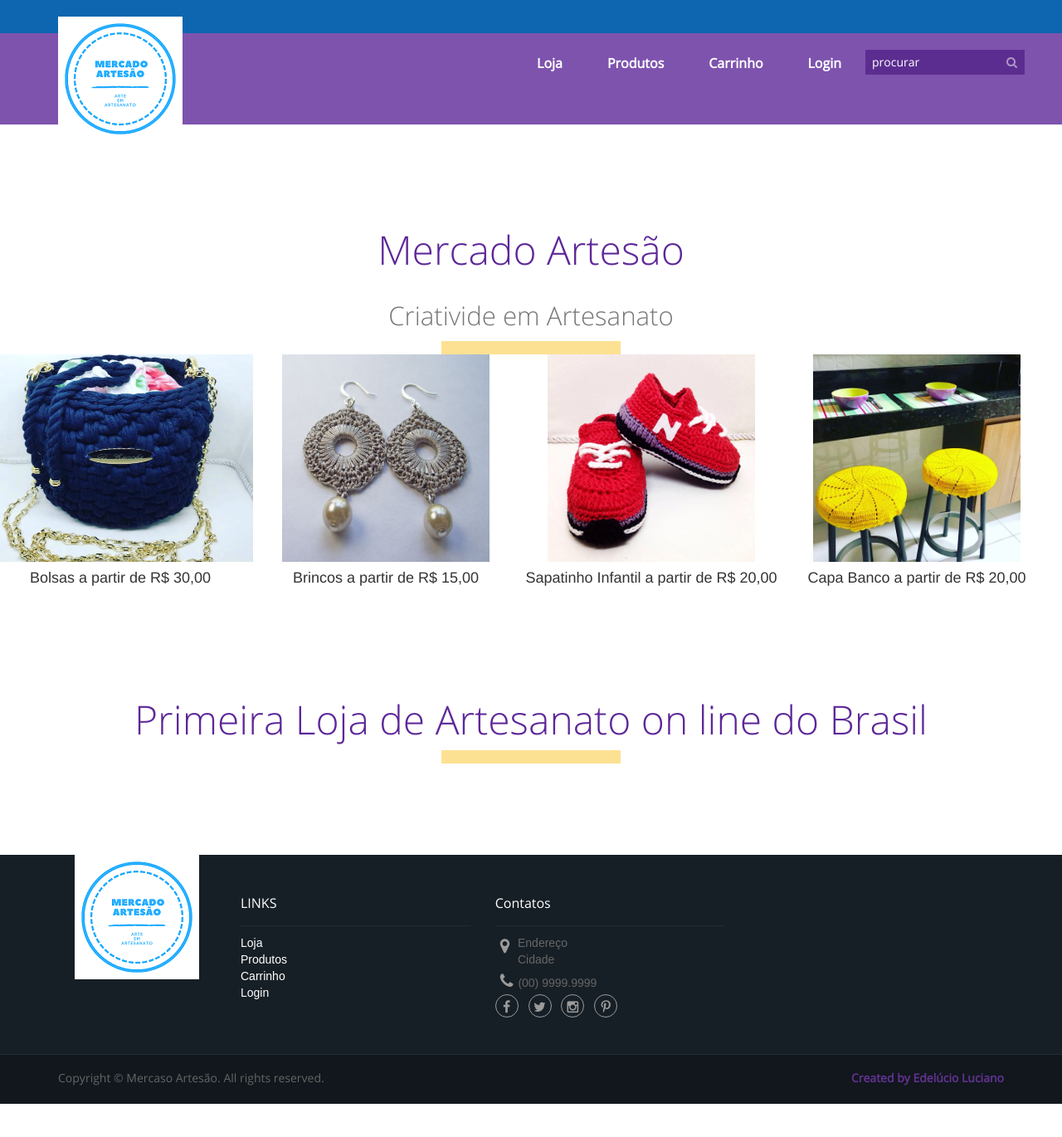
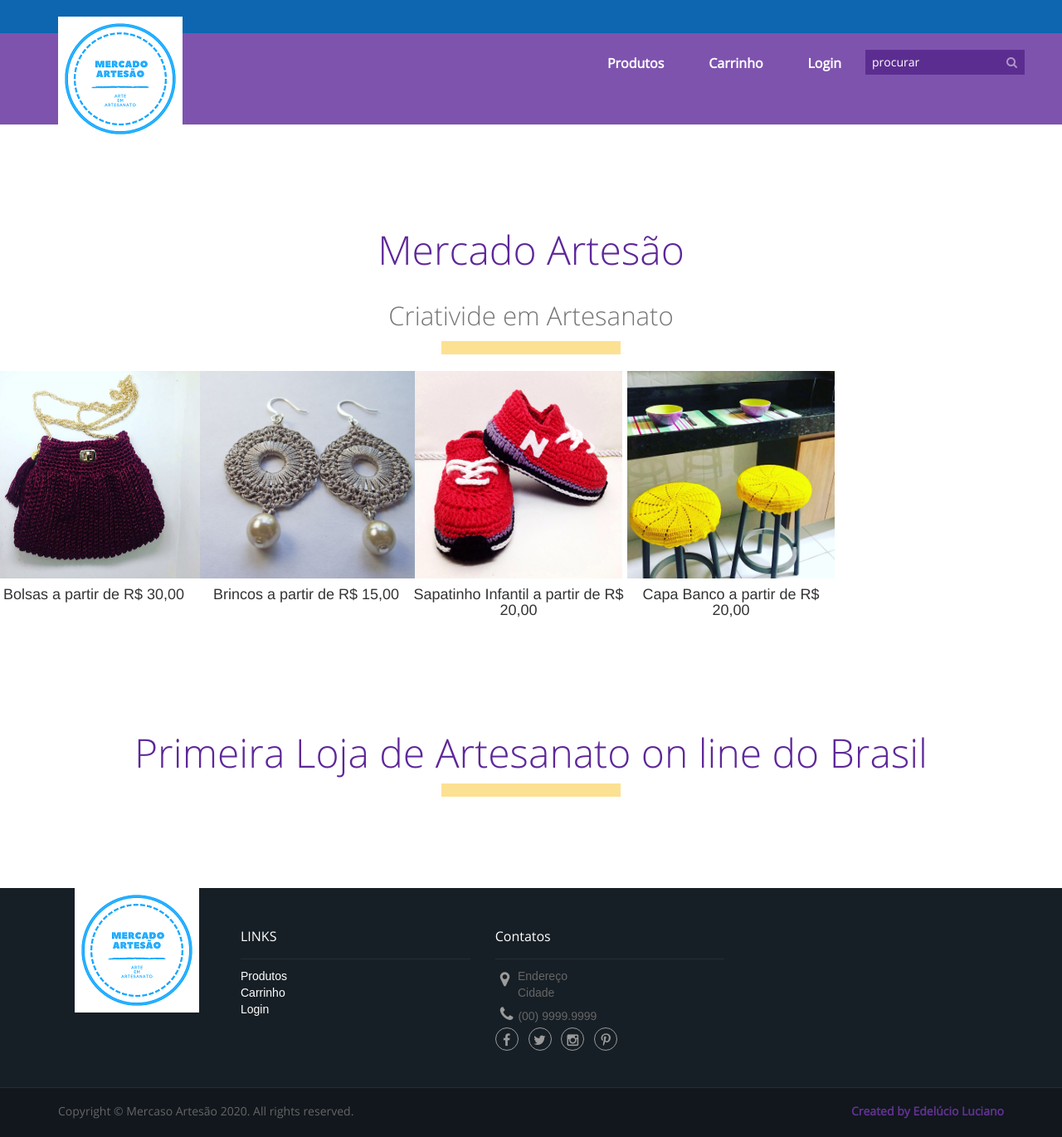
Before and after one commit to edelucio/projeto1, a PHP site: page / in a window 1280 px wide. Shown: the whole page at 83% size. Before the commit the page ends 1330 px from the top, so only its background shows below. Run offline with PHP 8.4, Linux system fonts and the light colour scheme.

Commit message:
Versão 1.1
Mercado Artesão

```diff
--- a/index.php
+++ b/index.php
@@ -16,6 +16,37 @@
 
     }
 );
+
+$app->get(
+    '/login',
+    function () {
+
+        require_once("view/login.php");
+
+    }
+);
+
+$app->get('/login', function(){
+
+    $sql = new Sql();
+
+    $result = $sql->select("CALL sp_login_get('".session_id()."')");
+
+    $usuario = $result[0];
+
+    $sql = new Sql();
+
+    $login_cookie = $_COOKIE['login'];
+    if(isset($login_cookie)){
+      echo"Bem-Vindo, $login_cookie <br>";
+      echo"Essas informações <font color='red'>PODEM</font> ser acessadas por você";
+    }else{
+      echo"Bem-Vindo, convidado <br>";
+      echo"Essas informações <font color='red'>NÃO PODEM</font> ser acessadas por você";
+      echo"<br><a href='login.html'>Faça Login</a> Para ler o conteúdo";
+    }
+
+});
 
 $app->get(
     '/shop',
@@ -83,7 +114,7 @@
         tb_produtos.preco_promorcional,
         tb_produtos.foto_principal,
         tb_produtos.visivel
-        LIMIT 4;
+        LIMIT 8;
     ");
 
     foreach ($data as &$produto) {
@@ -148,6 +179,8 @@
     echo json_encode($carrinho);
 
 });
+
+
 
 $app->get('/carrinhoAdd-:id_prod', function($id_prod){
 
--- a/js/efeitos.js
+++ b/js/efeitos.js
@@ -23,7 +23,7 @@
 	$(".thumbnails").owlCarousel({
 
       //autoPlay: 3000,
-      items : 4
+      items : 5
 
   	});
 
--- a/view/footer.php
+++ b/view/footer.php
@@ -8,7 +8,7 @@
 
 						<div class="col-md-2 text-center hidden-xs">
 
-							<img id="logotipo" src="img/mercado-artesao-logo.png" height="150" width="150">
+							<img id="logotipo" src="img/mercado-artesao-logo.png" height="150">
 
 						</div>
 						<div class="col-md-10">
@@ -20,10 +20,9 @@
 									<h4>LINKS</h4>
 
 									<ul class="list-unstyled">
-										<li><a href="shop">Loja</a></li>
-										<li><a href="produtos">Produtos</a></li>
+											<li><a href="shop">Produtos</a></li>
 										<li><a href="cart">Carrinho</a></li>
-										<li><a href="#">Login</a></li>
+										<li><a href="login">Login</a></li>
 									</ul>
 
 								</div>
@@ -79,7 +78,7 @@
 
 				<div class="container copyright-mobile">
 
-					<p class="pull-left">Copyright © Mercaso Artesão. All rights reserved.</p>
+					<p class="pull-left">Copyright © Mercaso Artesão 2020. All rights reserved.</p>
 					<p class="pull-right text-roxo">Created by Edelúcio Luciano</p>
 
 				</div>
--- a/view/header.php
+++ b/view/header.php
@@ -24,10 +24,10 @@
 			<div id="menu-mobile" class="visible-xs">
 
 				<ul class="list-unstyled">
-					<li><a href="shop">Home</a></li>
-					<li><a href="produtos">Produtos</a></li>
+					<li><a href="index">Loja</a></li>
+					<li><a href="shop">Produtos</a></li>
 					<li><a href="cart">Carrinho</a></li>
-					<li><a href="#">Login</a></li>
+					<li><a href="login">Login</a></li>
 				</ul>
 
 				<div class="bar-close">
@@ -37,7 +37,7 @@
 			</div>
 
 			<div class="container">
-				<img id="logotipo" src="img/mercado-artesao-logo.png" height="150" width="150">
+				<img id="logotipo" src="img/mercado-artesao-logo.png" height="150">
 			</div>
 
 			<div class="header-black">
@@ -59,10 +59,9 @@
 
 					<nav id="menu" class="pull-right">
 						<ul>
-							<li><a href="shop">Loja</a></li>
-							<li><a href="produtos">Produtos</a></li>
+							<li><a href="shop">Produtos</a></li>
 							<li><a href="cart">Carrinho</a></li>
-							<li><a href="#">Login</a></li>
+							<li><a href="login">Login</a></li>
 							<li class="search">
 								<div class="input-group">
 							      <input type="search" placeholder="procurar" id="input-search">
--- a/view/index.php
+++ b/view/index.php
@@ -9,29 +9,29 @@
 				<div class="row text-center">
 					<h2>Mercado Artesão</h2>
 					<h2><small>Criativide em Artesanato</small></h2>
-					<hr>
+					<hr><br>
 				</div>
 
 		</div>
 
 			<div class="row thumbnails">
 				<div class="box-produto-info">
-							<img src="img/bolsa1.jpg" height="250" width="250" class="produto-img">
+							<img src="img/bolsa12.jpg" height="250" class="produto-img">
 							<h4>Bolsas a partir de R$ 30,00</h4>
 						</div>
 						</<i class="fa fa-chevron-right" aria-hidden="true"></i>
 					<div class="item">
-							<img src="img/brinco1.jpg" height="250" width="250" class="produto-img">
+							<img src="img/brinco1.jpg" height="250" class="produto-img">
 							<h4>Brincos a partir de R$ 15,00</h4>
 						</div>
 						</<i class="fa fa-chevron-right" aria-hidden="true"></i>
 						<div class="item">
-							<img src="img/sapato2.jpg" height="250" width="250" class="produto-img">
+							<img src="img/sapato2.jpg" height="250" class="produto-img">
 							<h4>Sapatinho Infantil a partir de R$ 20,00</h4>
 						</div>
 						</<i class="fa fa-chevron-right" aria-hidden="true"></i>
 						<div class="item">
-							<img src="img/capabanco1.jpg" height="250" width="250" class="produto-img">
+							<img src="img/capabanco1.jpg" height="250" class="produto-img">
 							<h4>Capa Banco a partir de R$ 20,00</h4>
 						</div>
 						</<i class="fa fa-chevron-right" aria-hidden="true"></i>
--- a/view/shop-produto.php
+++ b/view/shop-produto.php
@@ -7,7 +7,7 @@
 		<div id="destaque-produtos">
 
 			<div class="col-sm-6 col-imagem">
-				<img src="img/produtos/<?=$produto['foto_principal']?>" height="250" width="250">
+				<img src="img/produtos/<?=$produto['foto_principal']?>" height="250">
 			</div>
 			<div class="col-sm-6 col-descricao">
 				<h2><?=$produto['nome_prod_longo']?></h2>
```
Also changed, not shown: view/cart.php (+4 -3 lines), view/login.php (added, +23 -0 lines), view/shop.php (+5 -4 lines), img/bolsa12.JPG (added), img/produtos/bolsa7.jpg (added).
